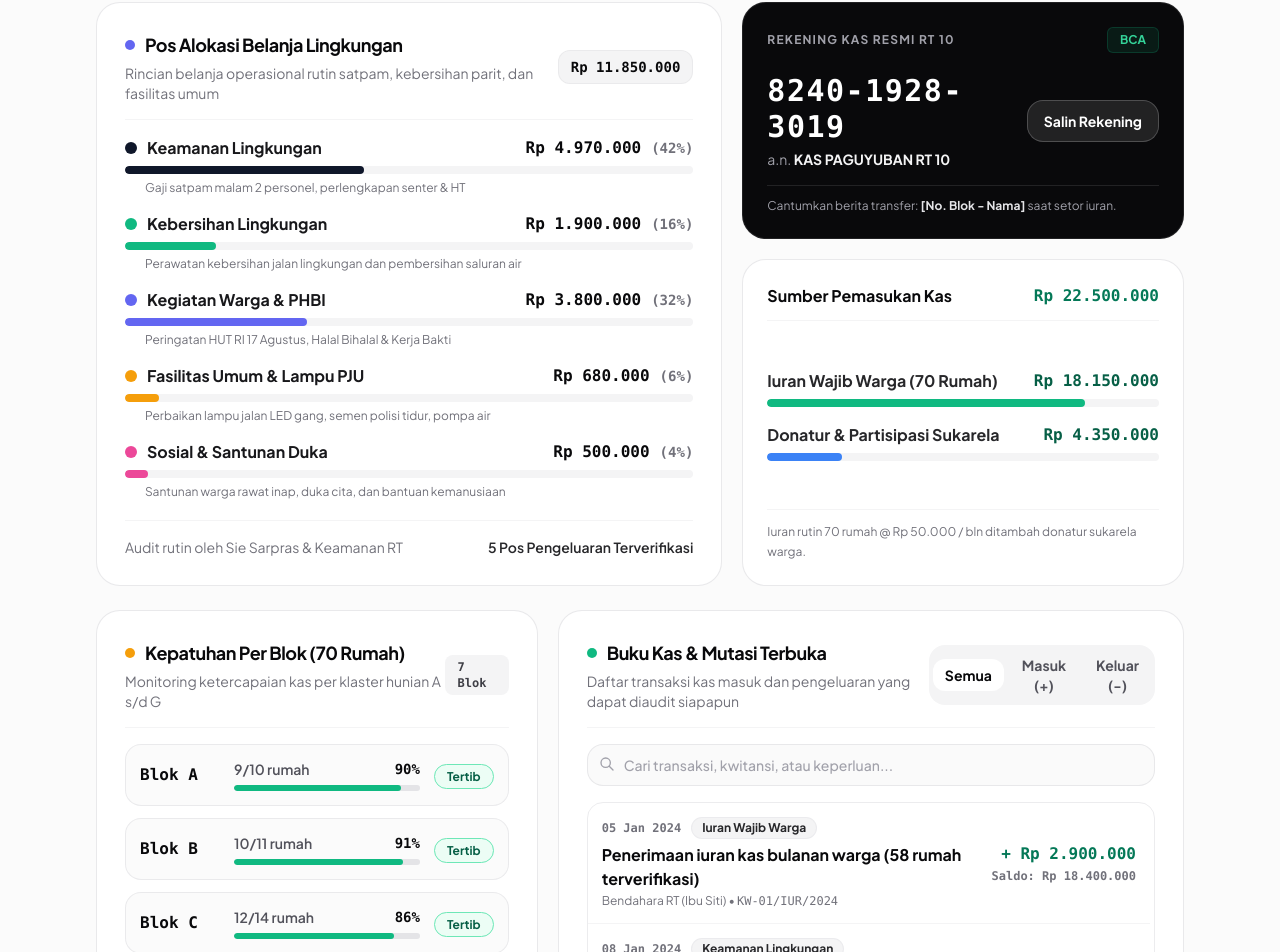
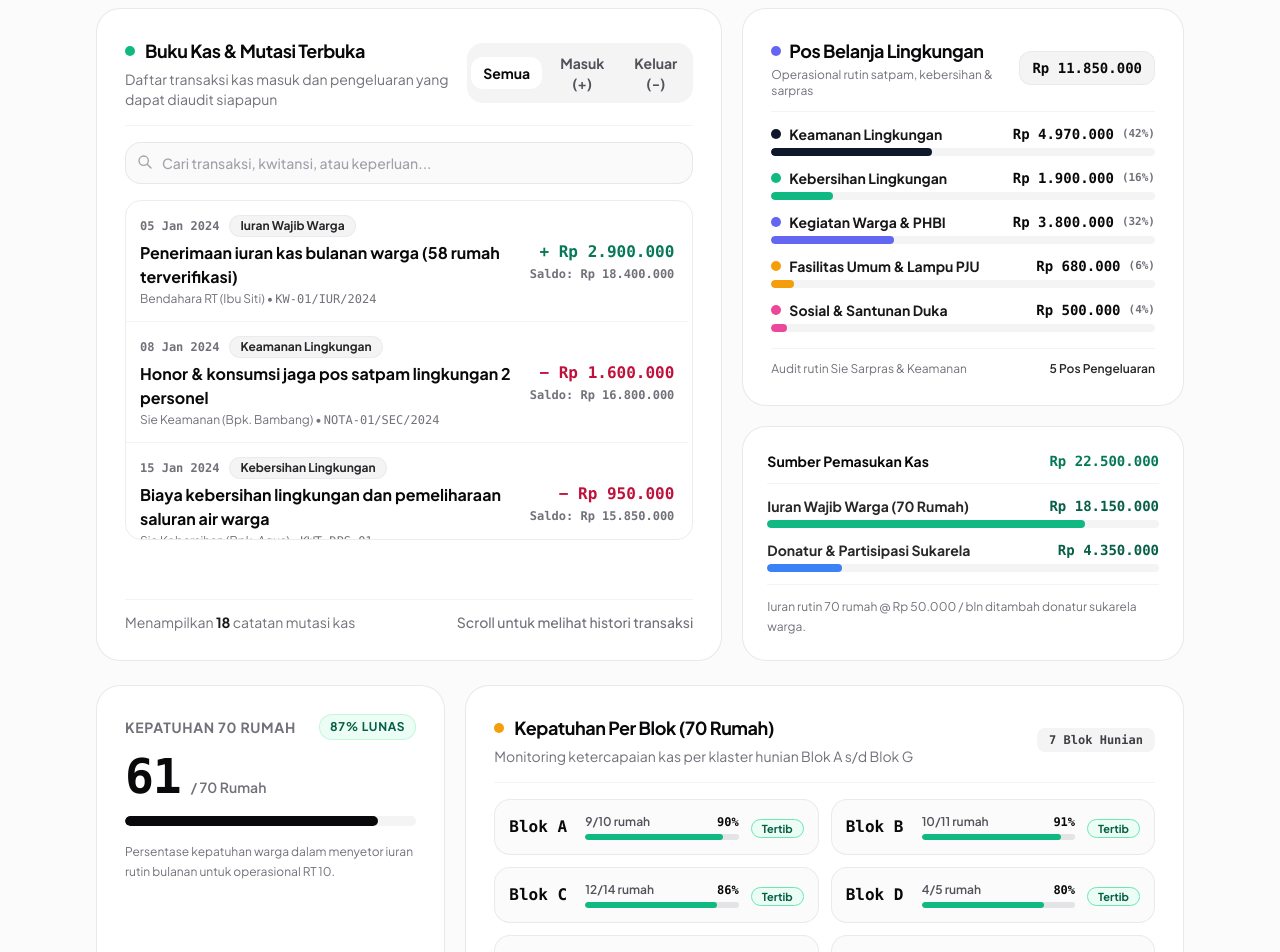
Before and after one commit to mryos/rt10, a Next.js app: page / in a window 1280 px wide. Shown: the part 887-1839 px from the top of the page. Built offline with nearby package versions, Linux system fonts and the light colour scheme; no server answers.

Commit message:
feat(ui): pindahkan seksi kepatuhan rumah dan blok ke bagian bawah dashboard

```diff
--- a/src/components/KeuanganDashboard.tsx
+++ b/src/components/KeuanganDashboard.tsx
@@ -406,7 +406,7 @@ export default function KeuanganDashboard() {
           </div>
         </div>
 
-        {/* Bento 2 & 3: Arus Masuk vs Belanja & Kepatuhan 70 Hunian (Col Span 5 Stacked) */}
+        {/* Bento Kolom Kanan: Arus Kas & Rekening Resmi RT 10 (Col Span 5 Stacked) */}
         <div className="lg:col-span-5 flex flex-col gap-5">
           {/* Bento 2: Arus Kas & Efisiensi Belanja */}
           <div className="bg-white rounded-3xl p-6 sm:p-7 border border-zinc-200/80 shadow-xs flex flex-col justify-between flex-1">
@@ -459,100 +459,7 @@ export default function KeuanganDashboard() {
             </div>
           </div>
 
-          {/* Bento 3: Kepatuhan 70 Hunian */}
-          <div className="bg-white rounded-3xl p-6 sm:p-7 border border-zinc-200/80 shadow-xs flex flex-col justify-between flex-1">
-            <div>
-              <div className="flex items-center justify-between text-xs sm:text-sm text-zinc-500 font-bold uppercase tracking-wider mb-2">
-                <span>Kepatuhan 70 Rumah</span>
-                <span className="text-emerald-800 font-extrabold bg-emerald-50 px-2.5 py-1 rounded-full border border-emerald-200/60 text-xs">
-                  {data?.persenKepatuhan || 0}% Lunas
-                </span>
-              </div>
-
-              <div className="mt-3 flex items-baseline gap-2.5">
-                <span className="text-4xl sm:text-5xl font-black tracking-tight text-zinc-950 font-mono">
-                  {data ? Math.round((data.persenKepatuhan * 70) / 100) : 0}
-                </span>
-                <span className="text-sm font-semibold text-zinc-500">/ 70 Rumah</span>
-              </div>
-
-              <div className="w-full bg-zinc-100 h-2.5 rounded-full overflow-hidden mt-4">
-                <div
-                  className="bg-zinc-950 h-2.5 rounded-full transition-all duration-700"
-                  style={{ width: `${data?.persenKepatuhan || 0}%` }}
-                ></div>
-              </div>
-            </div>
-
-            <div className="mt-5 pt-4 border-t border-zinc-100 flex items-center justify-between text-xs sm:text-sm text-zinc-600">
-              <span className="font-medium">Iuran Wajib:</span>
-              <span className="font-bold text-zinc-950 text-sm sm:text-base">Rp 50.000 / bln</span>
-            </div>
-          </div>
-        </div>
-      </div>
-
-      {/* ============================================================== */}
-      {/* BENTO GRID LEVEL 2: Alokasi Belanja & Rekening Kas (2 Bento)    */}
-      {/* ============================================================== */}
-      <div className="grid grid-cols-1 md:grid-cols-12 gap-5">
-        {/* Bento 4: Alokasi Belanja Rutin Lingkungan (Col Span 7) */}
-        <div className="md:col-span-7 bg-white rounded-3xl p-6 sm:p-7 border border-zinc-200/80 shadow-xs flex flex-col justify-between">
-          <div className="flex items-center justify-between border-b border-zinc-100 pb-4 mb-4">
-            <div>
-              <h2 className="text-base sm:text-lg font-extrabold text-zinc-950 tracking-tight flex items-center gap-2.5">
-                <span className="w-2.5 h-2.5 rounded-full bg-indigo-500"></span>
-                Pos Alokasi Belanja Lingkungan
-              </h2>
-              <p className="text-xs sm:text-sm text-zinc-500 mt-1">
-                Rincian belanja operasional rutin satpam, kebersihan parit, dan fasilitas umum
-              </p>
-            </div>
-            <span className="text-sm font-extrabold font-mono text-zinc-950 bg-zinc-100 px-3 py-1.5 rounded-xl border border-zinc-200/60">
-              {formatRupiah(data?.totalPengeluaran || 0)}
-            </span>
-          </div>
-
-          <div className="space-y-4">
-            {data?.alokasiPengeluaran.map((item) => (
-              <div key={item.kategori} className="space-y-1.5">
-                <div className="flex items-center justify-between text-sm">
-                  <div className="flex items-center gap-2.5">
-                    <span
-                      className="w-3 h-3 rounded-full shrink-0"
-                      style={{ backgroundColor: item.warna }}
-                    />
-                    <span className="font-bold text-zinc-900 text-sm sm:text-base">{item.kategori}</span>
-                  </div>
-                  <div className="flex items-center gap-2.5">
-                    <span className="font-extrabold text-zinc-950 font-mono text-sm sm:text-base">{formatRupiah(item.nominal)}</span>
-                    <span className="text-zinc-500 font-bold font-mono text-xs sm:text-sm">({item.persentase}%)</span>
-                  </div>
-                </div>
-
-                <div className="w-full bg-zinc-100 h-2 rounded-full overflow-hidden">
-                  <div
-                    className="h-2 rounded-full transition-all duration-500"
-                    style={{
-                      width: `${item.persentase}%`,
-                      backgroundColor: item.warna,
-                    }}
-                  />
-                </div>
-                <p className="text-xs text-zinc-500 pl-5">{item.deskripsi}</p>
-              </div>
-            ))}
-          </div>
-
-          <div className="mt-5 pt-4 border-t border-zinc-100 text-xs sm:text-sm text-zinc-500 flex items-center justify-between">
-            <span>Audit rutin oleh Sie Sarpras & Keamanan RT</span>
-            <span className="font-semibold text-zinc-800">5 Pos Pengeluaran Terverifikasi</span>
-          </div>
-        </div>
-
-        {/* Bento 5: Rekening Kas Resmi & Sumber Dana (Col Span 5) */}
-        <div className="md:col-span-5 flex flex-col gap-5">
-          {/* Sub-Bento A: Virtual Account / Rekening Resmi */}
+          {/* Rekening Kas Resmi RT 10 (Virtual Account / Setor Iuran) */}
           <div className="bg-zinc-950 text-white rounded-3xl p-6 shadow-xs border border-zinc-800/80 flex flex-col justify-between">
             <div className="flex items-center justify-between mb-3">
               <span className="text-xs font-bold uppercase tracking-widest text-zinc-400">
@@ -580,113 +487,15 @@ export default function KeuanganDashboard() {
               Cantumkan berita transfer: <strong className="text-zinc-200">[No. Blok - Nama]</strong> saat setor iuran.
             </p>
           </div>
-
-          {/* Sub-Bento B: Komposisi Sumber Dana */}
-          <div className="bg-white rounded-3xl p-6 border border-zinc-200/80 shadow-xs flex-1 flex flex-col justify-between">
-            <div className="flex items-center justify-between border-b border-zinc-100 pb-3 mb-3">
-              <span className="text-sm sm:text-base font-extrabold text-zinc-950">Sumber Pemasukan Kas</span>
-              <span className="text-sm sm:text-base font-mono font-black text-emerald-700">{formatRupiah(data?.totalPemasukan || 0)}</span>
-            </div>
-
-            <div className="space-y-4">
-              {data?.alokasiPemasukan.map((item) => (
-                <div key={item.kategori} className="space-y-1.5">
-                  <div className="flex items-center justify-between text-sm">
-                    <span className="text-zinc-800 font-bold text-sm sm:text-base">{item.kategori}</span>
-                    <span className="font-extrabold text-emerald-800 font-mono text-sm sm:text-base">{formatRupiah(item.nominal)}</span>
-                  </div>
-                  <div className="w-full bg-zinc-100 h-2 rounded-full overflow-hidden">
-                    <div
-                      className="h-2 rounded-full transition-all duration-500"
-                      style={{ width: `${item.persentase}%`, backgroundColor: item.warna }}
-                    />
-                  </div>
-                </div>
-              ))}
-            </div>
-
-            <p className="text-xs text-zinc-500 pt-3 mt-3 border-t border-zinc-100 leading-relaxed">
-              Iuran rutin 70 rumah @ Rp 50.000 / bln ditambah donatur sukarela warga.
-            </p>
-          </div>
         </div>
       </div>
 
       {/* ============================================================== */}
-      {/* BENTO GRID LEVEL 3: Blok Hunian & Mini Scrollable Ledger        */}
+      {/* BENTO GRID LEVEL 2: Transparansi Belanja & Mutasi Buku Kas     */}
       {/* ============================================================== */}
-      <div className="grid grid-cols-1 md:grid-cols-12 gap-5">
-        {/* Bento 6: Sebaran 7 Blok Hunian A s/d G (Col Span 5) */}
-        <div className="md:col-span-5 bg-white rounded-3xl p-6 sm:p-7 border border-zinc-200/80 shadow-xs flex flex-col justify-between">
-          <div className="flex items-center justify-between border-b border-zinc-100 pb-4 mb-4">
-            <div>
-              <h2 className="text-base sm:text-lg font-extrabold text-zinc-950 tracking-tight flex items-center gap-2.5">
-                <span className="w-2.5 h-2.5 rounded-full bg-amber-500"></span>
-                Kepatuhan Per Blok (70 Rumah)
-              </h2>
-              <p className="text-xs sm:text-sm text-zinc-500 mt-1">
-                Monitoring ketercapaian kas per klaster hunian A s/d G
-              </p>
-            </div>
-            <span className="text-xs font-bold text-zinc-700 bg-zinc-100 px-3 py-1 rounded-lg font-mono">
-              7 Blok
-            </span>
-          </div>
-
-          {/* Compact Grid List of 7 Blocks with larger typography */}
-          <div className="space-y-3">
-            {data?.performaBlok.map((b) => {
-              const isTertib = b.persentase >= 80;
-              return (
-                <div
-                  key={b.blok}
-                  className="p-3.5 rounded-2xl bg-zinc-50/80 border border-zinc-200/70 hover:bg-white hover:border-zinc-300 transition-all flex items-center justify-between gap-3.5"
-                >
-                  <div className="w-20 font-black text-sm sm:text-base text-zinc-950 shrink-0 font-mono">
-                    {b.blok}
-                  </div>
-
-                  <div className="flex-1">
-                    <div className="flex items-center justify-between text-xs sm:text-sm mb-1.5">
-                      <span className="text-zinc-600 font-semibold">
-                        {b.lunas}/{b.totalRumah} rumah
-                      </span>
-                      <span className="font-extrabold text-zinc-950 font-mono text-sm">{b.persentase}%</span>
-                    </div>
-                    <div className="w-full bg-zinc-200 h-1.5 rounded-full overflow-hidden">
-                      <div
-                        className={`h-1.5 rounded-full transition-all duration-500 ${
-                          isTertib ? 'bg-emerald-500' : 'bg-amber-500'
-                        }`}
-                        style={{ width: `${b.persentase}%` }}
-                      />
-                    </div>
-                  </div>
-
-                  <div className="shrink-0 text-right">
-                    <span
-                      className={`text-xs font-extrabold px-3 py-1 rounded-full border ${
-                        isTertib
-                          ? 'bg-emerald-50 text-emerald-800 border-emerald-300'
-                          : 'bg-amber-50 text-amber-800 border-amber-300'
-                      }`}
-                    >
-                      {isTertib ? 'Tertib' : 'Sebagian'}
-                    </span>
-                  </div>
-                </div>
-              );
-            })}
-          </div>
-
-          <div className="mt-4 pt-3 border-t border-zinc-100 flex items-center justify-between text-xs text-zinc-500">
-            <span>Total Target: 70 Hunian Warga</span>
-            <span className="font-semibold text-zinc-800">Update Tiap Awal Bulan</span>
-          </div>
-        </div>
-
-        {/* Bento 7: Buku Kas & Catatan Mutasi Terbuka (Col Span 7)          */}
-        <div className="md:col-span-7 bg-white rounded-3xl p-6 sm:p-7 border border-zinc-200/80 shadow-xs flex flex-col justify-between">
+      <div className="grid grid-cols-1 lg:grid-cols-12 gap-5">
+        {/* Buku Kas & Catatan Mutasi Terbuka (Col Span 7) */}
+        <div className="lg:col-span-7 bg-white rounded-3xl p-6 sm:p-7 border border-zinc-200/80 shadow-xs flex flex-col justify-between">
           <div>
             <div className="flex flex-col sm:flex-row sm:items-center justify-between gap-3 border-b border-zinc-100 pb-4 mb-4">
               <div>
@@ -748,7 +557,7 @@ export default function KeuanganDashboard() {
             </div>
 
             {/* Scrollable Mini Table Container with larger font sizes */}
-            <div className="overflow-y-auto max-h-[320px] border border-zinc-200/70 rounded-2xl divide-y divide-zinc-100 pr-1">
+            <div className="overflow-y-auto max-h-[340px] border border-zinc-200/70 rounded-2xl divide-y divide-zinc-100 pr-1">
               {filteredTransaksi.length === 0 ? (
                 <div className="py-14 text-center text-sm font-semibold text-zinc-400">
                   Tidak ada transaksi kas yang sesuai filter.
@@ -774,13 +583,13 @@ export default function KeuanganDashboard() {
 
                       <div className="text-right shrink-0">
                         <div
-                          className={`font-mono font-black text-sm sm:text-base ${
+                          className={`font-mono font-black text-sm sm:text-base whitespace-nowrap ${
                             isMasuk ? 'text-emerald-700' : 'text-rose-700'
                           }`}
                         >
-                          {isMasuk ? '+' : '-'} {formatRupiah(item.nominal)}
+                          {isMasuk ? '+' : '−'} {formatRupiah(item.nominal)}
                         </div>
-                        <div className="text-xs text-zinc-500 font-mono mt-0.5 font-semibold">
+                        <div className="text-xs text-zinc-500 font-mono mt-0.5 font-semibold whitespace-nowrap">
                           Saldo: {formatRupiah(item.saldoSetelah)}
                         </div>
                       </div>
@@ -796,6 +605,200 @@ export default function KeuanganDashboard() {
             <span className="font-medium">Scroll untuk melihat histori transaksi</span>
           </div>
         </div>
+
+        {/* Kolom Kanan: Pos Belanja & Sumber Pemasukan (Col Span 5) */}
+        <div className="lg:col-span-5 flex flex-col gap-5">
+          {/* Pos Alokasi Belanja Rutin Lingkungan */}
+          <div className="bg-white rounded-3xl p-6 sm:p-7 border border-zinc-200/80 shadow-xs flex flex-col justify-between flex-1">
+            <div className="flex items-center justify-between border-b border-zinc-100 pb-3 mb-3">
+              <div>
+                <h2 className="text-base sm:text-lg font-extrabold text-zinc-950 tracking-tight flex items-center gap-2">
+                  <span className="w-2.5 h-2.5 rounded-full bg-indigo-500"></span>
+                  Pos Belanja Lingkungan
+                </h2>
+                <p className="text-xs text-zinc-500 mt-0.5">
+                  Operasional rutin satpam, kebersihan & sarpras
+                </p>
+              </div>
+              <span className="text-xs sm:text-sm font-extrabold font-mono text-zinc-950 bg-zinc-100 px-3 py-1.5 rounded-xl border border-zinc-200/60 whitespace-nowrap">
+                {formatRupiah(data?.totalPengeluaran || 0)}
+              </span>
+            </div>
+
+            <div className="space-y-3">
+              {data?.alokasiPengeluaran.map((item) => (
+                <div key={item.kategori} className="space-y-1">
+                  <div className="flex items-center justify-between text-xs sm:text-sm">
+                    <div className="flex items-center gap-2">
+                      <span
+                        className="w-2.5 h-2.5 rounded-full shrink-0"
+                        style={{ backgroundColor: item.warna }}
+                      />
+                      <span className="font-bold text-zinc-900 text-xs sm:text-sm">{item.kategori}</span>
+                    </div>
+                    <div className="flex items-center gap-2">
+                      <span className="font-extrabold text-zinc-950 font-mono text-xs sm:text-sm whitespace-nowrap">{formatRupiah(item.nominal)}</span>
+                      <span className="text-zinc-500 font-bold font-mono text-[11px]">({item.persentase}%)</span>
+                    </div>
+                  </div>
+
+                  <div className="w-full bg-zinc-100 h-2 rounded-full overflow-hidden">
+                    <div
+                      className="h-2 rounded-full transition-all duration-500"
+                      style={{
+                        width: `${item.persentase}%`,
+                        backgroundColor: item.warna,
+                      }}
+                    />
+                  </div>
+                </div>
+              ))}
+            </div>
+
+            <div className="mt-4 pt-3 border-t border-zinc-100 text-xs text-zinc-500 flex items-center justify-between">
+              <span>Audit rutin Sie Sarpras & Keamanan</span>
+              <span className="font-semibold text-zinc-800">5 Pos Pengeluaran</span>
+            </div>
+          </div>
+
+          {/* Komposisi Sumber Pemasukan Kas */}
+          <div className="bg-white rounded-3xl p-6 border border-zinc-200/80 shadow-xs flex flex-col justify-between">
+            <div className="flex items-center justify-between border-b border-zinc-100 pb-3 mb-3">
+              <span className="text-sm font-extrabold text-zinc-950">Sumber Pemasukan Kas</span>
+              <span className="text-sm font-mono font-black text-emerald-700 whitespace-nowrap">{formatRupiah(data?.totalPemasukan || 0)}</span>
+            </div>
+
+            <div className="space-y-3">
+              {data?.alokasiPemasukan.map((item) => (
+                <div key={item.kategori} className="space-y-1">
+                  <div className="flex items-center justify-between text-xs sm:text-sm">
+                    <span className="text-zinc-800 font-bold">{item.kategori}</span>
+                    <span className="font-extrabold text-emerald-800 font-mono whitespace-nowrap">{formatRupiah(item.nominal)}</span>
+                  </div>
+                  <div className="w-full bg-zinc-100 h-2 rounded-full overflow-hidden">
+                    <div
+                      className="h-2 rounded-full transition-all duration-500"
+                      style={{ width: `${item.persentase}%`, backgroundColor: item.warna }}
+                    />
+                  </div>
+                </div>
+              ))}
+            </div>
+
+            <p className="text-xs text-zinc-500 pt-3 mt-3 border-t border-zinc-100 leading-relaxed">
+              Iuran rutin 70 rumah @ Rp 50.000 / bln ditambah donatur sukarela warga.
+            </p>
+          </div>
+        </div>
+      </div>
+
+      {/* ============================================================== */}
+      {/* BENTO GRID LEVEL 3: Monitoring Kepatuhan Iuran Warga (Bawah)    */}
+      {/* ============================================================== */}
+      <div className="grid grid-cols-1 md:grid-cols-12 gap-5">
+        {/* Ringkasan Kepatuhan 70 Rumah (Col Span 4) */}
+        <div className="md:col-span-4 bg-white rounded-3xl p-6 sm:p-7 border border-zinc-200/80 shadow-xs flex flex-col justify-between">
+          <div>
+            <div className="flex items-center justify-between text-xs sm:text-sm text-zinc-500 font-bold uppercase tracking-wider mb-2">
+              <span>Kepatuhan 70 Rumah</span>
+              <span className="text-emerald-800 font-extrabold bg-emerald-50 px-2.5 py-1 rounded-full border border-emerald-200/60 text-xs">
+                {data?.persenKepatuhan || 0}% Lunas
+              </span>
+            </div>
+
+            <div className="mt-3 flex items-baseline gap-2.5">
+              <span className="text-4xl sm:text-5xl font-black tracking-tight text-zinc-950 font-mono">
+                {data ? Math.round((data.persenKepatuhan * 70) / 100) : 0}
+              </span>
+              <span className="text-sm font-semibold text-zinc-500">/ 70 Rumah</span>
+            </div>
+
+            <div className="w-full bg-zinc-100 h-2.5 rounded-full overflow-hidden mt-4">
+              <div
+                className="bg-zinc-950 h-2.5 rounded-full transition-all duration-700"
+                style={{ width: `${data?.persenKepatuhan || 0}%` }}
+              ></div>
+            </div>
+
+            <p className="text-xs text-zinc-500 mt-4 leading-relaxed">
+              Persentase kepatuhan warga dalam menyetor iuran rutin bulanan untuk operasional RT 10.
+            </p>
+          </div>
+
+          <div className="mt-5 pt-4 border-t border-zinc-100 flex items-center justify-between text-xs sm:text-sm text-zinc-600">
+            <span className="font-medium">Iuran Wajib:</span>
+            <span className="font-bold text-zinc-950 text-sm sm:text-base">Rp 50.000 / bln</span>
+          </div>
+        </div>
+
+        {/* Kepatuhan Per Blok Hunian A s/d G (Col Span 8) */}
+        <div className="md:col-span-8 bg-white rounded-3xl p-6 sm:p-7 border border-zinc-200/80 shadow-xs flex flex-col justify-between">
+          <div className="flex items-center justify-between border-b border-zinc-100 pb-4 mb-4">
+            <div>
+              <h2 className="text-base sm:text-lg font-extrabold text-zinc-950 tracking-tight flex items-center gap-2.5">
+                <span className="w-2.5 h-2.5 rounded-full bg-amber-500"></span>
+                Kepatuhan Per Blok (70 Rumah)
+              </h2>
+              <p className="text-xs sm:text-sm text-zinc-500 mt-1">
+                Monitoring ketercapaian kas per klaster hunian Blok A s/d Blok G
+              </p>
+            </div>
+            <span className="text-xs font-bold text-zinc-700 bg-zinc-100 px-3 py-1 rounded-lg font-mono">
+              7 Blok Hunian
+            </span>
+          </div>
+
+          {/* Grid 2-kolom untuk 7 blok hunian agar hemat ruang vertikal */}
+          <div className="grid grid-cols-1 sm:grid-cols-2 gap-3">
+            {data?.performaBlok.map((b) => {
+              const isTertib = b.persentase >= 80;
+              return (
+                <div
+                  key={b.blok}
+                  className="p-3.5 rounded-2xl bg-zinc-50/80 border border-zinc-200/70 hover:bg-white hover:border-zinc-300 transition-all flex items-center justify-between gap-3"
+                >
+                  <div className="w-16 font-black text-sm sm:text-base text-zinc-950 shrink-0 font-mono">
+                    {b.blok}
+                  </div>
+
+                  <div className="flex-1">
+                    <div className="flex items-center justify-between text-xs mb-1">
+                      <span className="text-zinc-600 font-semibold">
+                        {b.lunas}/{b.totalRumah} rumah
+                      </span>
+                      <span className="font-extrabold text-zinc-950 font-mono text-xs">{b.persentase}%</span>
+                    </div>
+                    <div className="w-full bg-zinc-200 h-1.5 rounded-full overflow-hidden">
+                      <div
+                        className={`h-1.5 rounded-full transition-all duration-500 ${
+                          isTertib ? 'bg-emerald-500' : 'bg-amber-500'
+                        }`}
+                        style={{ width: `${b.persentase}%` }}
+                      />
+                    </div>
+                  </div>
+
+                  <div className="shrink-0 text-right">
+                    <span
+                      className={`text-[11px] font-extrabold px-2.5 py-0.5 rounded-full border ${
+                        isTertib
+                          ? 'bg-emerald-50 text-emerald-800 border-emerald-300'
+                          : 'bg-amber-50 text-amber-800 border-amber-300'
+                      }`}
+                    >
+                      {isTertib ? 'Tertib' : 'Sebagian'}
+                    </span>
+                  </div>
+                </div>
+              );
+            })}
+          </div>
+
+          <div className="mt-4 pt-3 border-t border-zinc-100 flex items-center justify-between text-xs text-zinc-500">
+            <span>Total Target: 70 Hunian Warga RT 10</span>
+            <span className="font-semibold text-zinc-800">Update berkala per awal bulan</span>
+          </div>
+        </div>
       </div>
     </div>
   );
```
